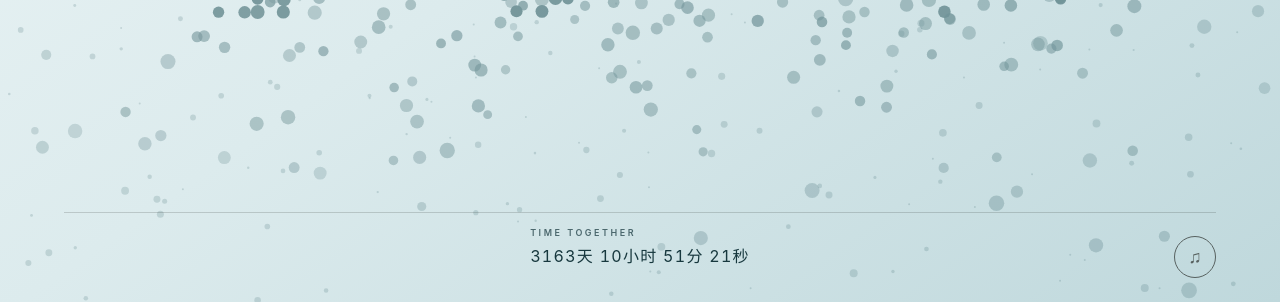
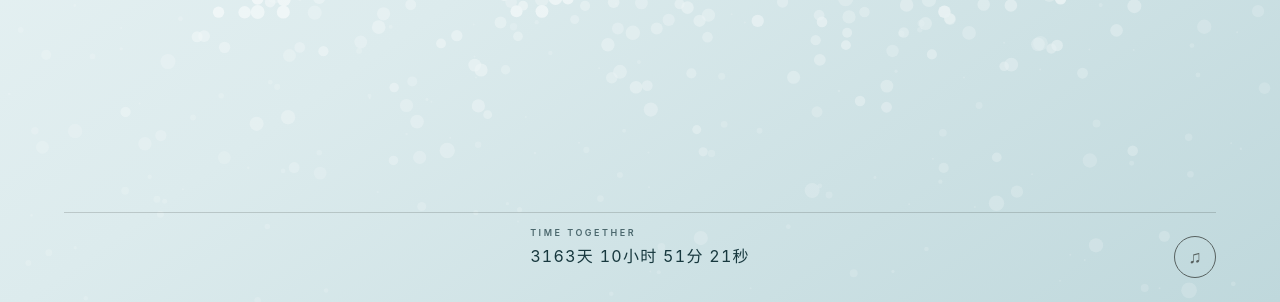
Before and after one commit to tankey33/love, a plain HTML site: page index.html in a window 1280 px wide. Shown: the part 498-800 px from the top of the page. Drawn offline with Linux system fonts and the light colour scheme.

Commit message:
Soften homepage particles and refresh Newsroom theme

```diff
--- a/index.html
+++ b/index.html
@@ -596,7 +596,7 @@
         /* end japanese editorial redesign */
 
     </style>
-<link rel="stylesheet" href="assets/css/japanese-theme.css?v=20260828c">
+<link rel="stylesheet" href="assets/css/japanese-theme.css?v=20260828d">
 </head>
 <body class="site-page page-home">
     <div class="hero-shell">
@@ -810,7 +810,7 @@
             this.p = new S.Point({ x: x, y: y, z: 5, a: 1, h: 0 });
             this.e = 0.07;
             this.s = true;
-            this.c = new S.Color(27, 76, 83, Math.min(0.82, this.p.a));
+            this.c = new S.Color(255, 255, 255, Math.min(0.76, this.p.a));
             this.t = this.clone();
             this.q = [];
         };
```
